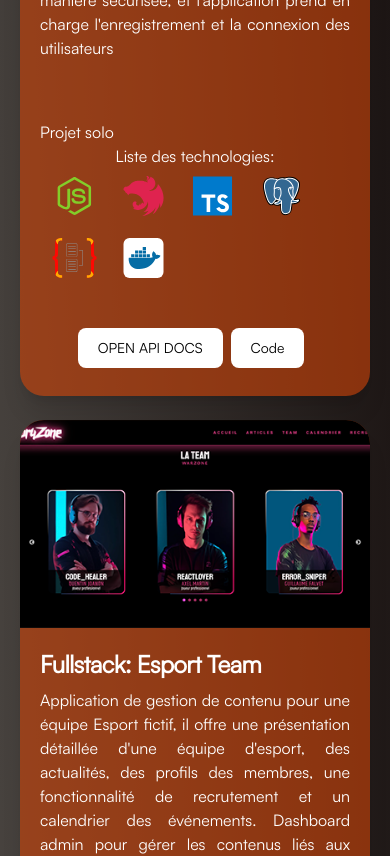
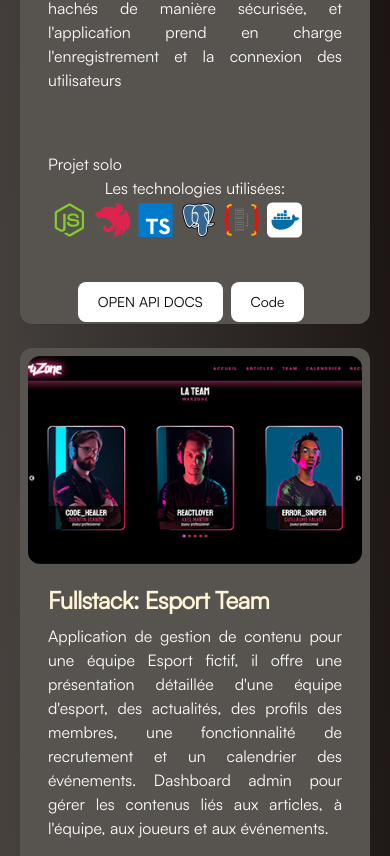
Before and after one commit to guillaumefalvet/portfolio_guillaumefalvet, a Next.js app: page / in a window 390 px wide. Shown: the part 4280-5136 px from the top of the page. Built offline with nearby package versions, Linux system fonts and the light colour scheme.

Commit message:
💄 style : improved project card styling, also added framer motion

```diff
--- a/src/app/components/Projects.tsx
+++ b/src/app/components/Projects.tsx
@@ -3,6 +3,8 @@ import Image, { StaticImageData } from 'next/image'
 import { projects } from '@components/ProjectsData'
 import Button from './ui/Button'
 import { cn } from '@lib/utils'
+import { motion } from 'framer-motion'
+import { fadeInAnimationVariants } from './Timeline'
 type ProjectType = {
   name: string
   my_role?: string
@@ -21,23 +23,30 @@ type TechnologyType = {
   label: string
   image: StaticImageData
 }
+
 export default function Projects() {
   return (
     <div className="my-8 sm:mx-12">
       <h3
         id="projects"
-        className="text-mainColor py-10 text-center text-4xl font-medium"
+        className="py-10 text-center text-4xl font-medium text-mainColor"
       >
-        Projets
+        Réalisations
       </h3>
-      <div className="grid gap-6 md:grid-cols-2 lg:grid-cols-3 xl:grid-cols-4 2xl:grid-cols-5">
-        {projects.map((project: ProjectType) => {
+      <div className="flex w-full flex-wrap items-center justify-center gap-6 ">
+        {projects.map((project: ProjectType, index) => {
           return (
-            <div
+            <motion.div
+              variants={fadeInAnimationVariants}
+              initial="initial"
+              whileHover={{ scale: 1.02, transition: { duration: 0.2 } }}
+              whileInView="animate"
+              viewport={{ once: true }}
               key={project.name}
+              custom={index}
               className={cn(
-                'bg-mainColor flex flex-col justify-between rounded-3xl bg-opacity-60 shadow-xl sm:min-w-[300px] sm:max-w-lg ',
-                'hover:shadow-light'
+                'flex h-[900px] w-96 flex-col justify-between rounded-xl bg-stone-600 p-2 shadow-sm',
+                'hover:shadow-2xl hover:shadow-light'
               )}
             >
               <div>
@@ -46,7 +55,7 @@ export default function Projects() {
                   target="_blank"
                 >
                   <Image
-                    className="h-52 w-full rounded-t-3xl object-cover"
+                    className="h-52 w-full rounded-xl object-cover"
                     width={500}
                     height={500}
                     src={project.link_image}
@@ -55,7 +64,7 @@ export default function Projects() {
                 </Link>
                 <div className="p-5">
                   <Link href="#">
-                    <h5 className="mb-2 text-2xl font-bold tracking-tight ">
+                    <h5 className="mb-2 text-2xl font-bold tracking-tight text-light">
                       {project.name}
                     </h5>
                   </Link>
@@ -74,24 +83,25 @@ export default function Projects() {
                       <p>Projet solo</p>
                     )}
                   </div>
-                  <p className=" text-center">Liste des technologies: </p>
+                  {project.technologie_used.length === 1 ? (
+                    <p className="text-center">La technologie utilisée: </p>
+                  ) : (
+                    <p className="text-center">Les technologies utilisées: </p>
+                  )}
                   {project.technologie_used.map(
                     (technology: TechnologyType) => (
                       <div
                         key={technology.label}
-                        className="group mx-auto inline-block p-2"
+                        className="mx-auto inline-block"
                       >
                         <Image
                           key={technology.label}
                           className="ml-1 mr-1 h-10"
-                          height={45}
-                          width={45}
+                          height={35}
+                          width={35}
                           src={technology.image}
                           alt={technology.label}
                         />
-                        <span className="absolute bg-gray-800 text-xl  text-gray-100 opacity-0 transition-opacity group-hover:opacity-100">
-                          {technology.label}
-                        </span>
                       </div>
                     )
                   )}
@@ -112,7 +122,7 @@ export default function Projects() {
                   {project.github && <Button url={project.github}>Code</Button>}
                 </div>
               </div>
-            </div>
+            </motion.div>
           )
         })}
       </div>
```
